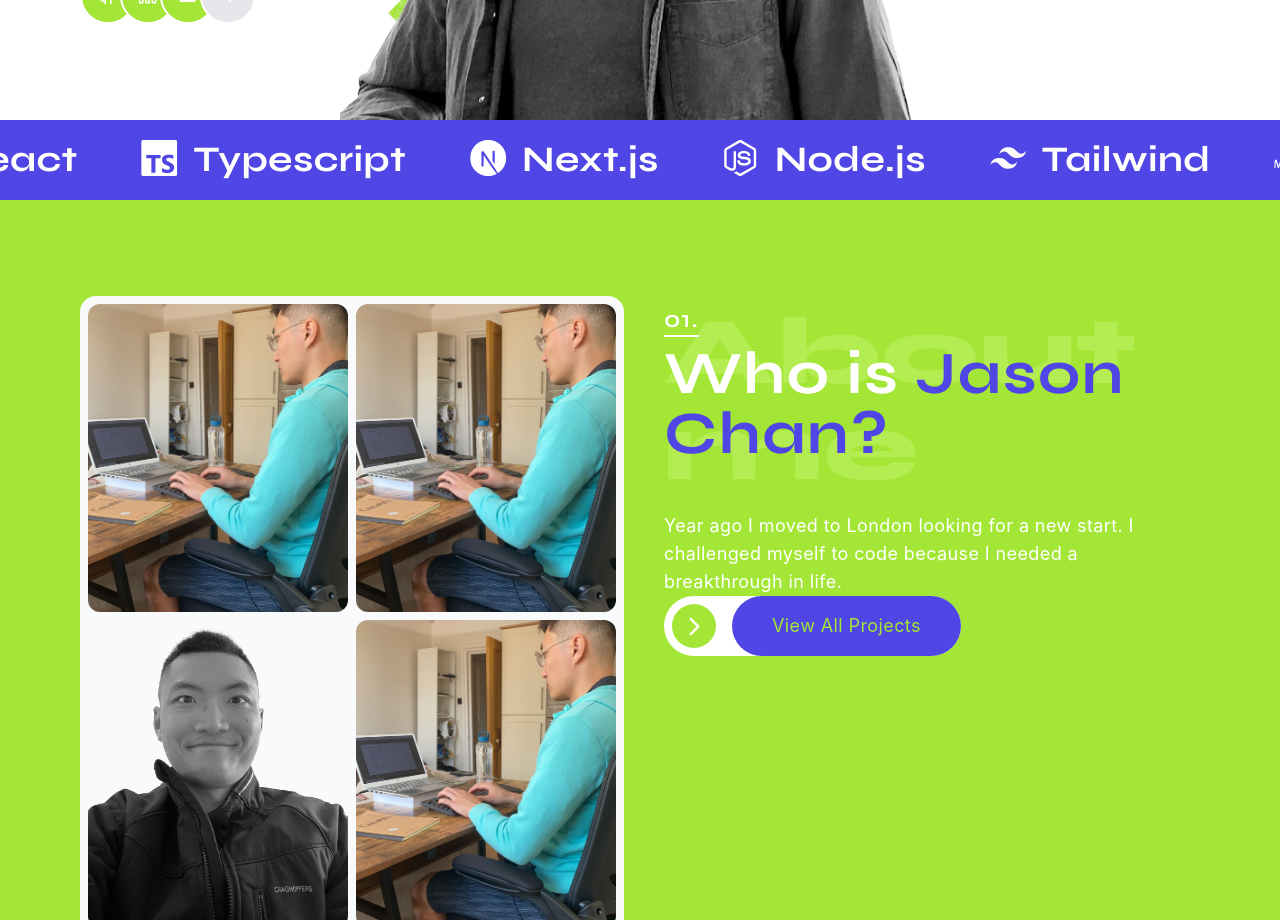
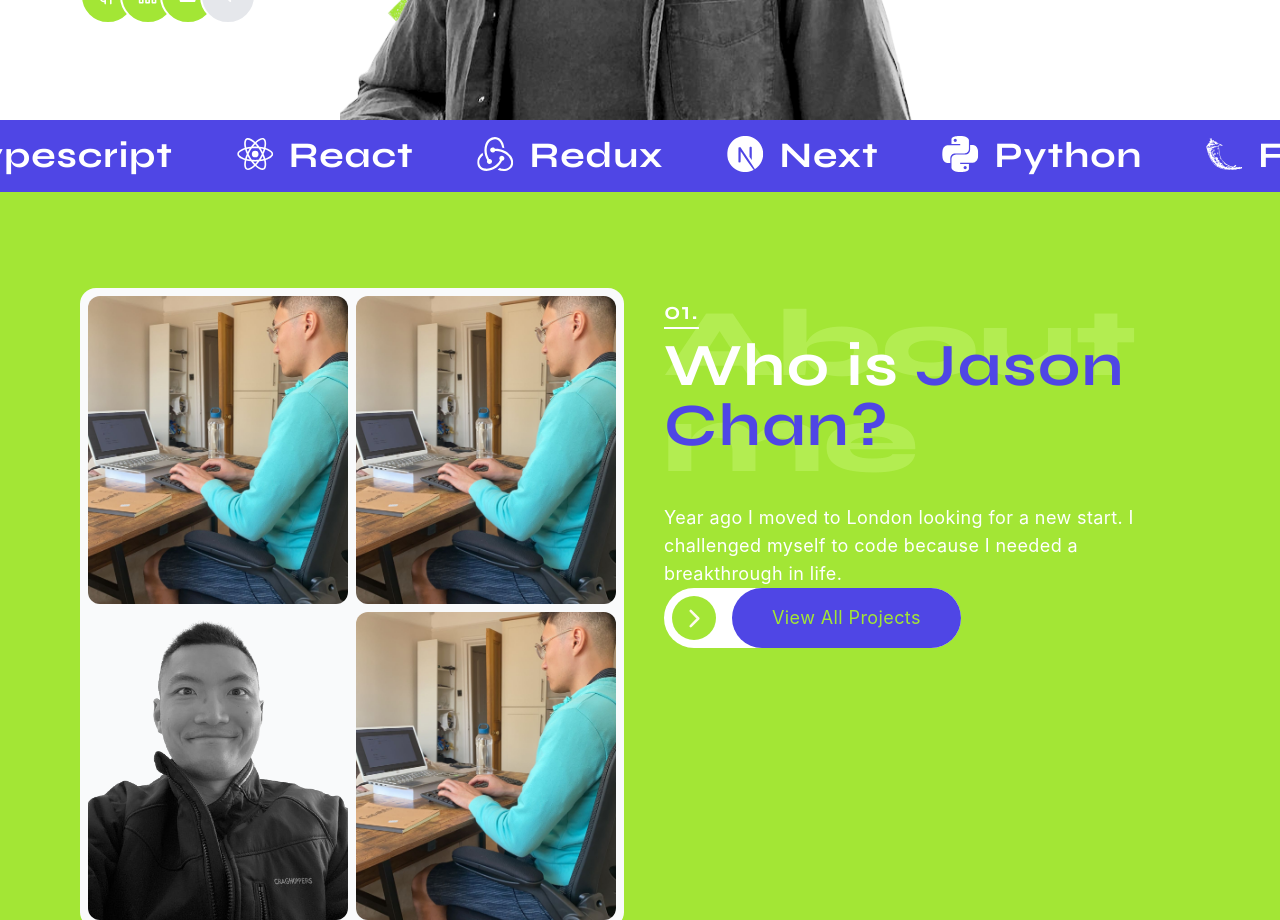
Before and after one commit to jasonchanhk/jasonchanwebsite, a Next.js app: page / in a window 1280 px wide. Shown: the part 840-1760 px from the top of the page. Built offline with nearby package versions, Linux system fonts and the light colour scheme.

Commit message:
update marquee styling and tech stack showed

```diff
--- a/components/skill.tsx
+++ b/components/skill.tsx
@@ -1,5 +1,5 @@
 import { ReactNode } from 'react'
-import { SiReact, SiTypescript, SiNextdotjs, SiTailwindcss, SiNodedotjs, SiMysql } from 'react-icons/si'
+import { SiReact, SiRedux, SiExpress, SiTypescript, SiNextdotjs, SiPython, SiFlask, SiMysql } from 'react-icons/si'
 
 export interface skillItemsProps {
     name: string;
@@ -8,24 +8,28 @@ export interface skillItemsProps {
 
 export const skillItems: Array<skillItemsProps> = [
     {
+        name: 'Typescript',
+        icon: <SiTypescript />
+    },
+    {
         name: 'React',
         icon: <SiReact />
     },
     {
-        name: 'Typescript',
-        icon: <SiTypescript />
+        name: 'Redux',
+        icon: <SiRedux />
     },
     {
-        name: 'Next.js',
+        name: 'Next',
         icon: <SiNextdotjs />
     },
     {
-        name: 'Node.js',
-        icon: <SiNodedotjs />
+        name: 'Python',
+        icon: <SiPython />
     },
     {
-        name: 'Tailwind',
-        icon: <SiTailwindcss />
+        name: 'Flask',
+        icon: <SiFlask />
     },
     {
         name: 'MySQL',
--- a/pages/index.tsx
+++ b/pages/index.tsx
@@ -121,13 +121,13 @@ const Home: NextPage = () => {
 
 
         <Marquee
-          className={`h-20 bg-indigo-600 text-white font-bold text-6xl md:text-4xl ${styles.titletext}`}
+          className={`bg-indigo-600 text-white font-bold text-2xl md:text-4xl ${styles.titletext} tracking-wide py-4`}
           autoFill={true}
           speed={20}
         >
           {skillItems.map(({ name, icon }) => {
             return (
-              <div className='flex px-8'>
+              <div className='flex px-4 md:px-8'>
                 <span className='pr-4'>{icon}</span>
                 <span>{name}</span>
               </div>
@@ -176,7 +176,9 @@ const Home: NextPage = () => {
                   <span className='text-indigo-600'>Latest Projects&nbsp;</span>
                 </div>
               </div>
-              <RedirectButton className='mt-10' />
+              <RedirectButton className='mt-10'>
+                <a href='Jason Chan Resume.pdf'>View All Projects</a>
+              </RedirectButton>
             </div>
 
           </div>
```
